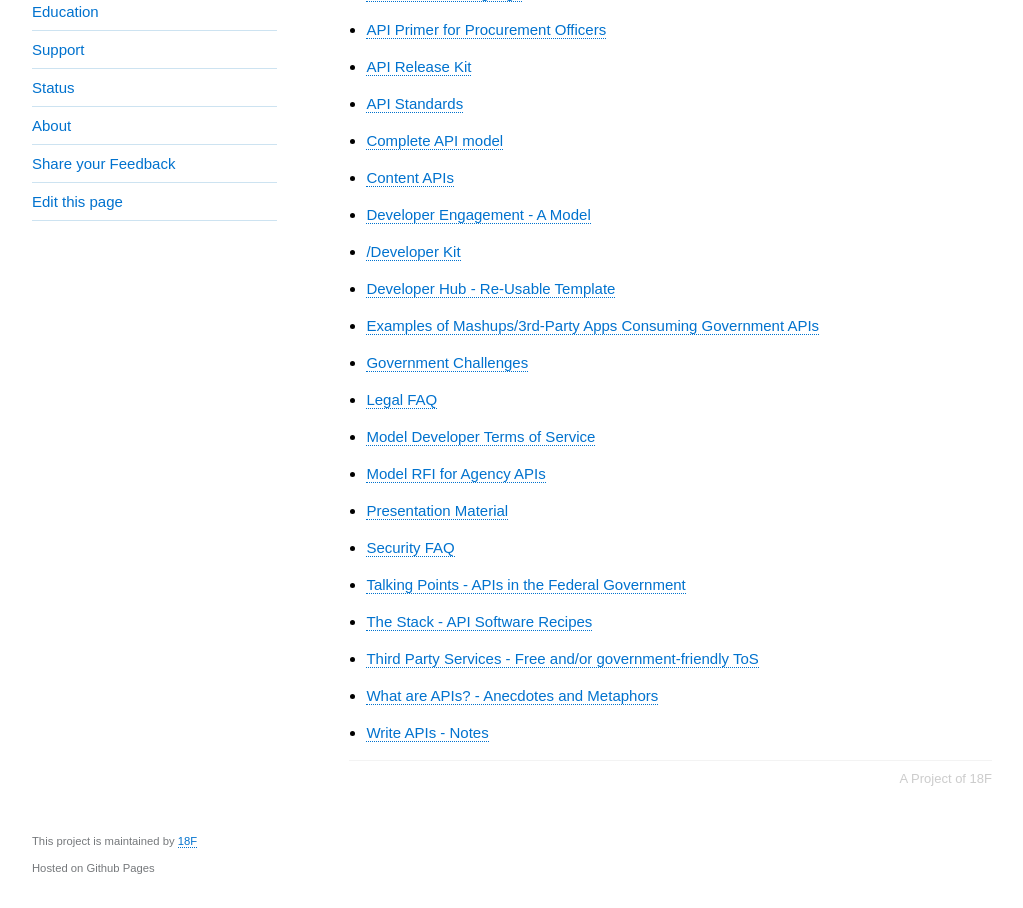
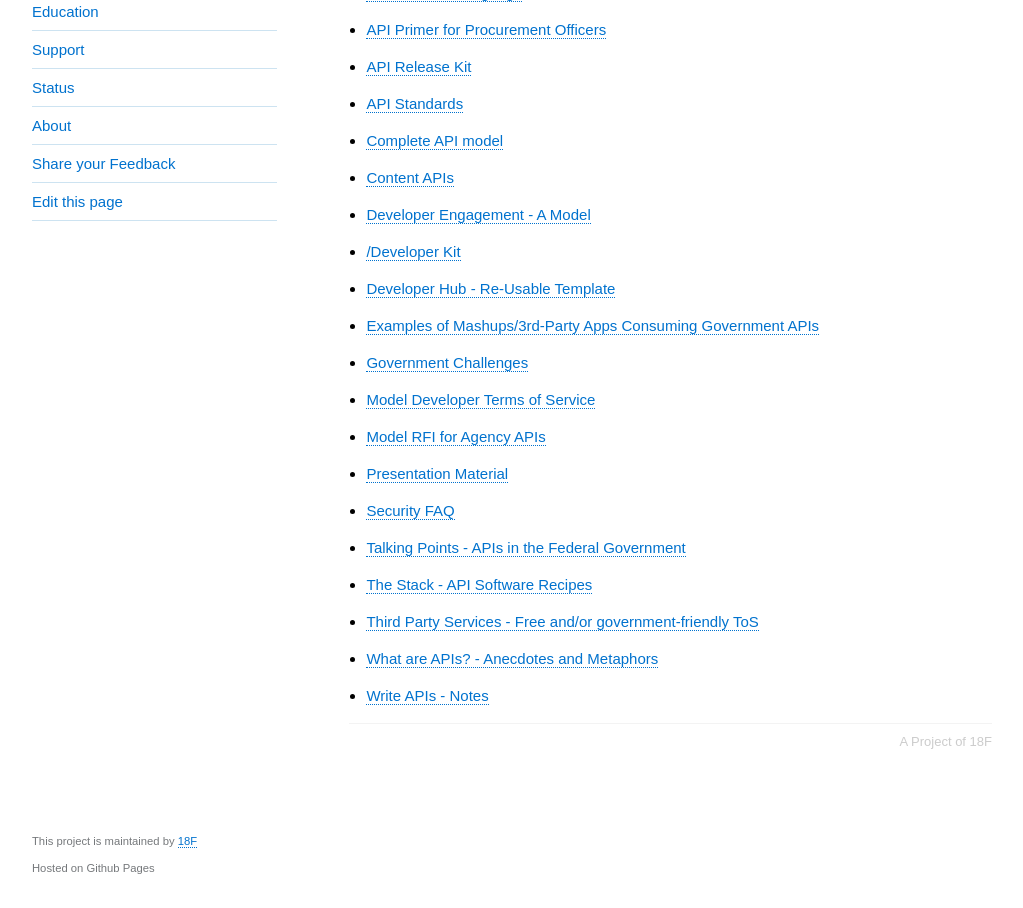
Before and after one commit to 18F/API-All-the-X, a Jekyll site: the page built from pages/resources.md, in a window 1280 px wide and 1240 px high, cut to the strip 332-1240 px from the top of the window. Shown: the whole strip, without its empty margins (128-1151 px from the left). Built offline with Jekyll 4.4.1, drawn with Linux system fonts in a browser that asks for light colours.

Commit message:
removing legal FAQ link

```diff
--- a/_includes/resources.md
+++ b/_includes/resources.md
@@ -14,7 +14,6 @@
 * [Developer Hub - Re-Usable Template](https://github.com/gbinal/Developer-Hub-in-a-Box)
 * [Examples of Mashups/3rd-Party Apps Consuming Government APIs](http://18f.github.io/API-All-the-X/pages/examples_of_mashups)
 * [Government Challenges](http://18f.github.io/API-All-the-X/pages/government_challenges_with_apis)
-* [Legal FAQ](http://18f.github.io/API-All-the-X/pages/legal_FAQ)
 * [Model Developer Terms of Service](https://github.com/GSA/API-Resources/tree/master/developer_tos#readme)
 * [Model RFI for Agency APIs](http://18f.github.io/API-All-the-X/pages/model_RFI_for_agency_APIs)
 * [Presentation Material](http://18f.github.io/API-All-the-X/pages/presentation_material)
```
